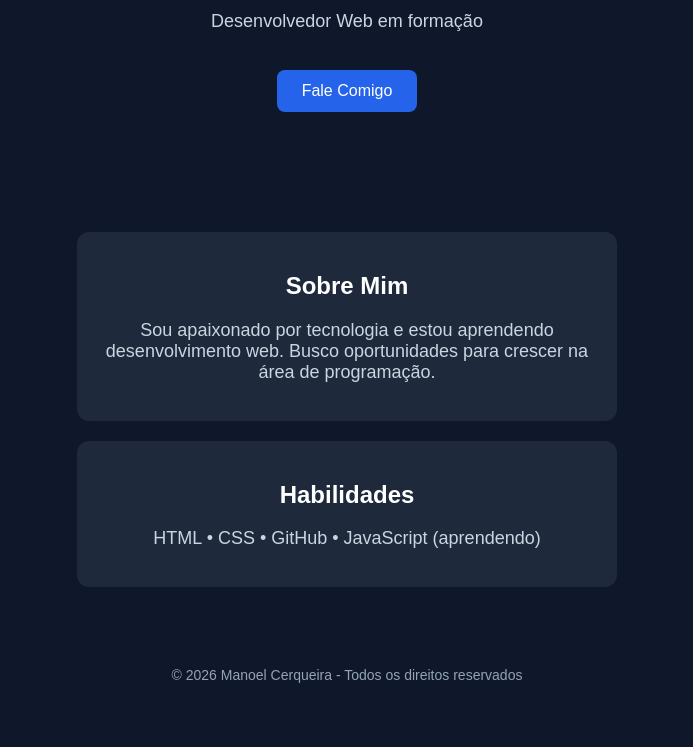
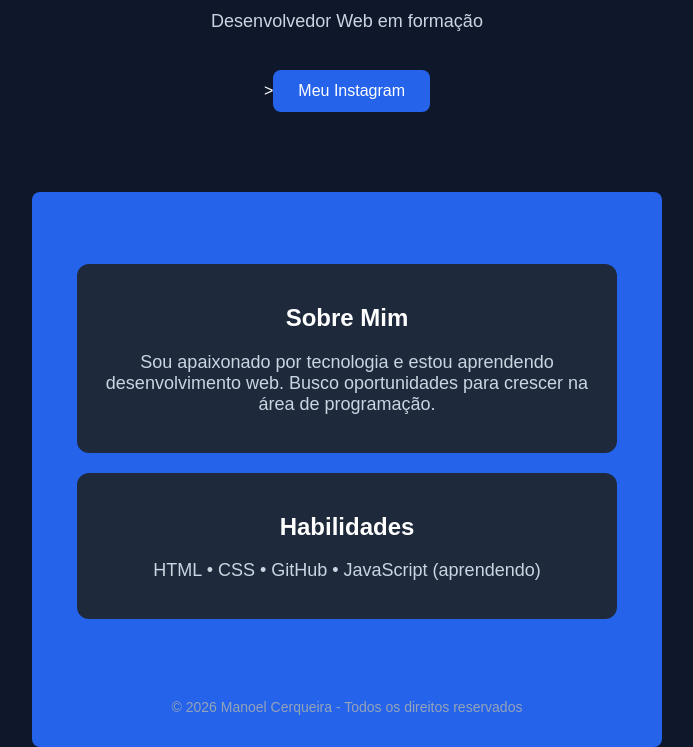
Before and after one commit to manoelcerqueira863-cell/manoelcerqueira863-cell.github.io, a plain HTML site: page index.html in a window 1280 px wide. Shown: the part 139-886 px from the top of the page, without its empty margins (293-986 px from the left). Before the commit the page ends 842 px from the top, so only its background shows below. Drawn offline with Linux system fonts and the light colour scheme.

Commit message:
Update index.html

```diff
--- a/index.html
+++ b/index.html
@@ -66,7 +66,8 @@
   <header>
     <h1>Manoel Cerqueira</h1>
     <p>Desenvolvedor Web em formação</p>
-    <a href="#" class="btn">Fale Comigo</a>
+    ><a href="https://instagram.com/_rauedyss" target="_blank" class="btn">
+  Meu Instagram
   </header>
 
   <section>
```
